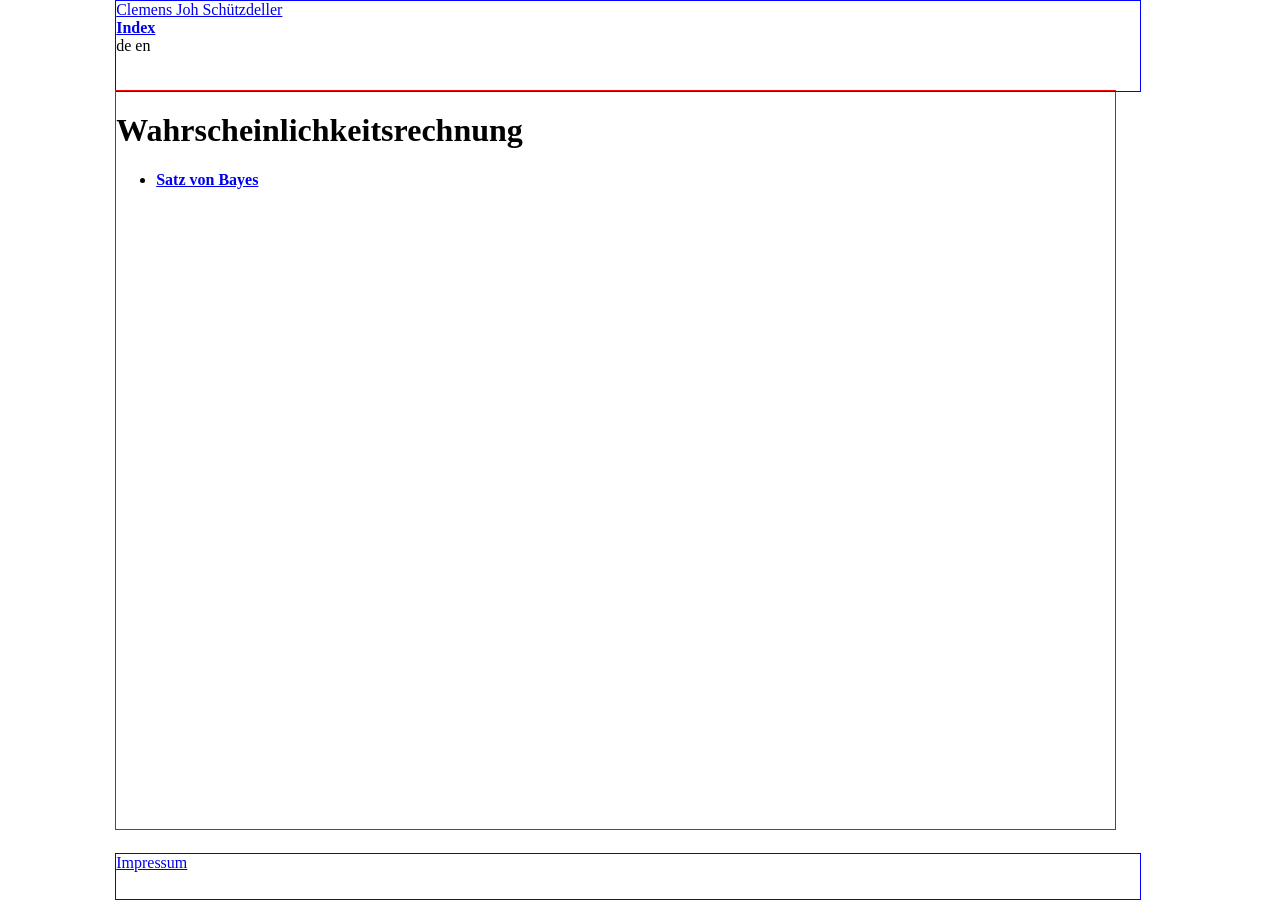
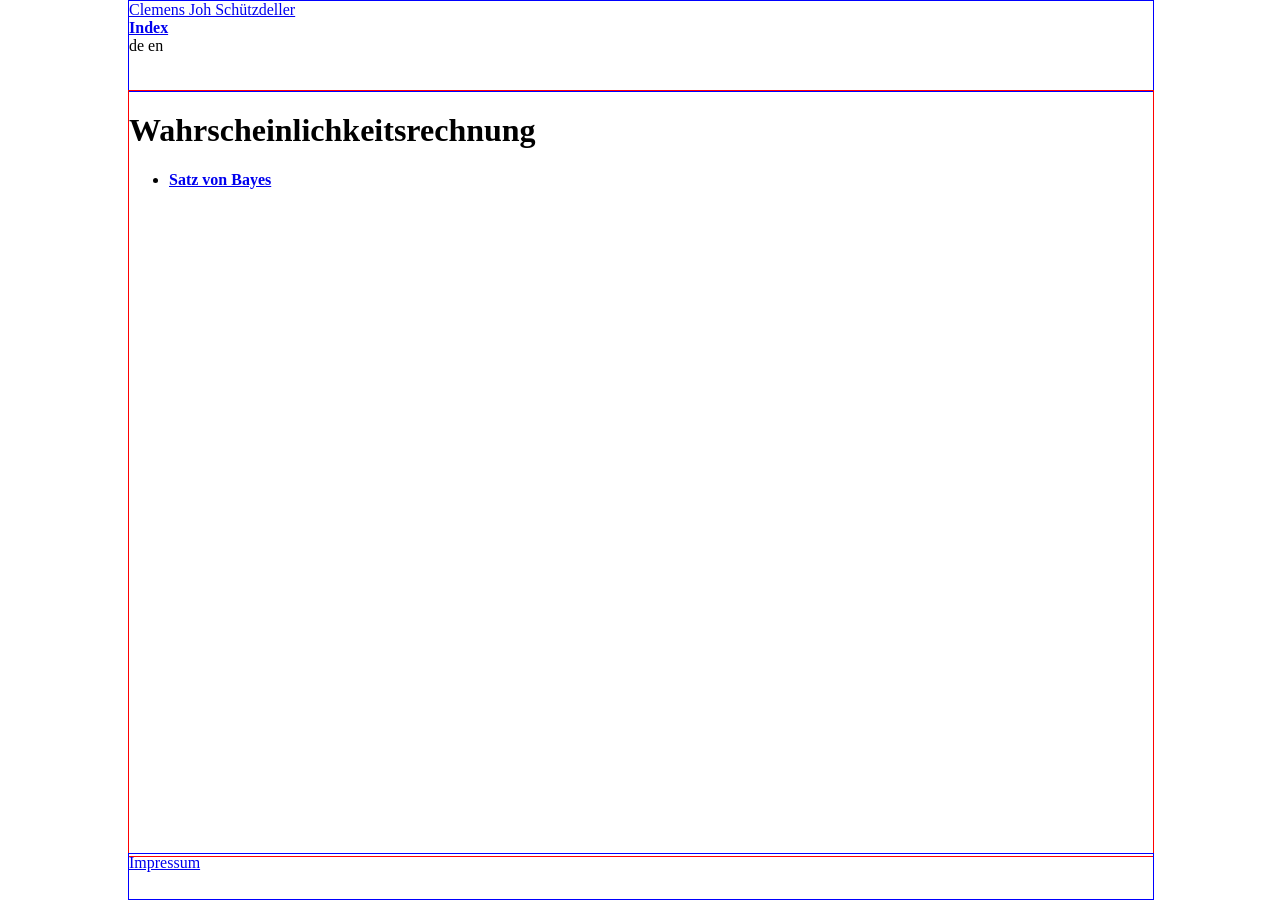
Before and after one commit to cs-LA/home, a Jekyll site: the page built from Wahrscheinlichkeitsrechnung.md, in a window 1280 px wide. Built offline with Jekyll 4.4.1, drawn with Linux system fonts in a browser that asks for light colours; our own code applies the rules of GitHub Pages for plain Markdown files.

Commit message:
Update screenLayout.css

```diff
--- a/styles/screenLayout.css
+++ b/styles/screenLayout.css
@@ -5,7 +5,7 @@ body{
 #header, #footer{
   position: fixed;
   width: 80vw;
-  left: 9vw; /* ???*/
+  left: 10vw; /* ???*/
   margin: 0;
   border: 1px solid blue;
 }
@@ -20,10 +20,10 @@ body{
 
 #content{
   position: fixed;
-  height: 82vh;
+  height: 85vh;
   top: 10vh;
-  width: 78vw;
-  left: 9vw;
+  width: 80vw;
+  left: 10vw;
   overflow: auto;
   border: 1px solid red;
 }
```
